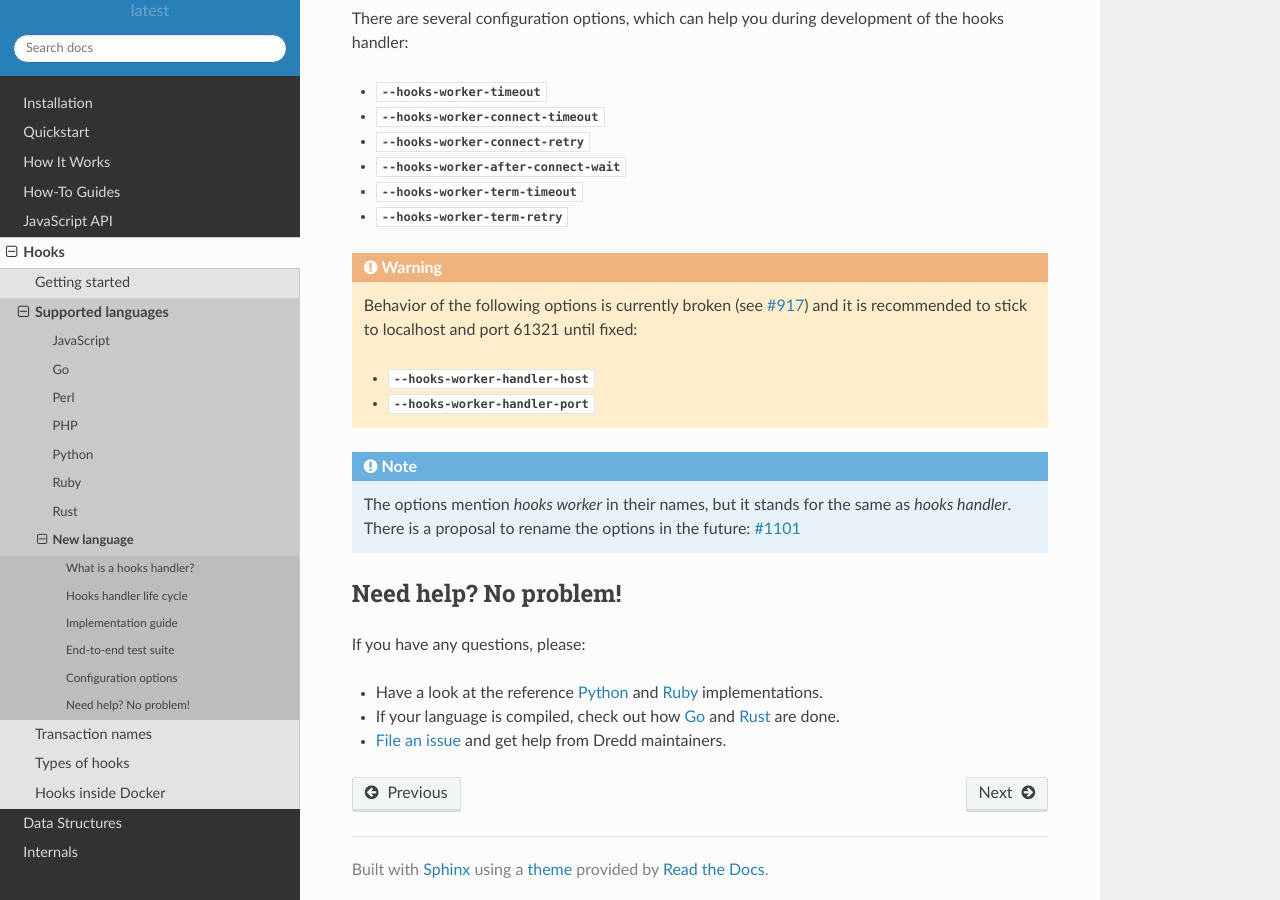
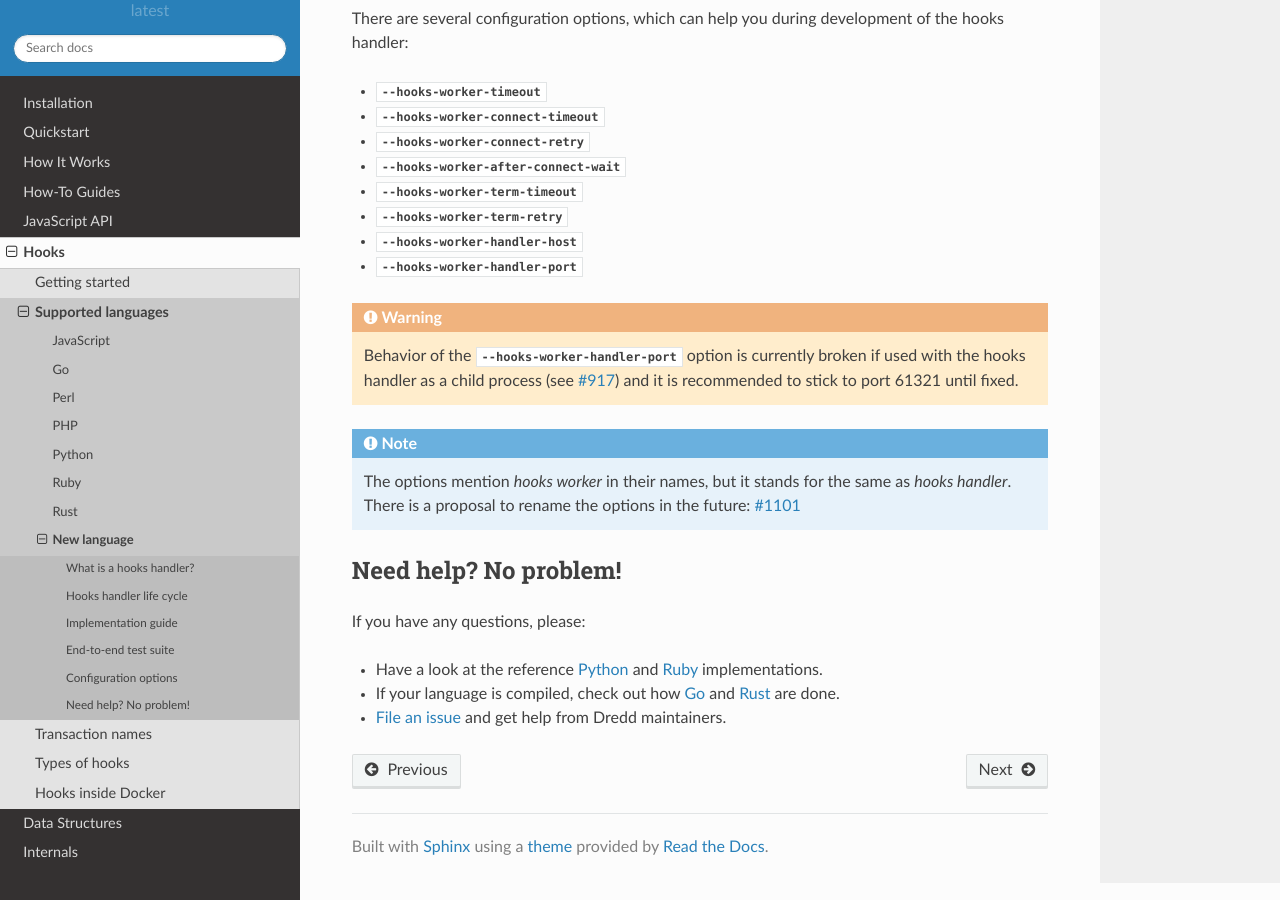
Before and after one commit to apiaryio/dredd, a Sphinx documentation site: the page built from docs/hooks/new-language.rst, in a window 1280 px wide and 900 px high, scrolled down 3737 px. Built offline with Sphinx 7.4.7 and the Read the Docs theme 2.0.0, drawn with Linux system fonts in a browser that asks for light colours; pages that are not in the unit, such as notebooks, are missing from menus.

Commit message:
docs: refine docs about the host and port options

```diff
--- a/docs/hooks/new-language.rst
+++ b/docs/hooks/new-language.rst
@@ -122,12 +122,11 @@ There are several configuration options, which can help you during development o
 -  :option:`--hooks-worker-after-connect-wait`
 -  :option:`--hooks-worker-term-timeout`
 -  :option:`--hooks-worker-term-retry`
+-  :option:`--hooks-worker-handler-host`
+-  :option:`--hooks-worker-handler-port`
 
 .. warning::
-   Behavior of the following options is currently broken (see :ghissue:`#917`) and it is recommended to stick to localhost and port 61321 until fixed:
-
-   -  :option:`--hooks-worker-handler-host`
-   -  :option:`--hooks-worker-handler-port`
+   Behavior of the :option:`--hooks-worker-handler-port` option is currently broken if used with the hooks handler as a child process (see :ghissue:`#917`) and it is recommended to stick to port 61321 until fixed.
 
 .. note::
    The options mention *hooks worker* in their names, but it stands for the same as *hooks handler*. There is a proposal to rename the options in the future: :ghissue:`#1101`
```
Also changed, not shown: 1 other file.
